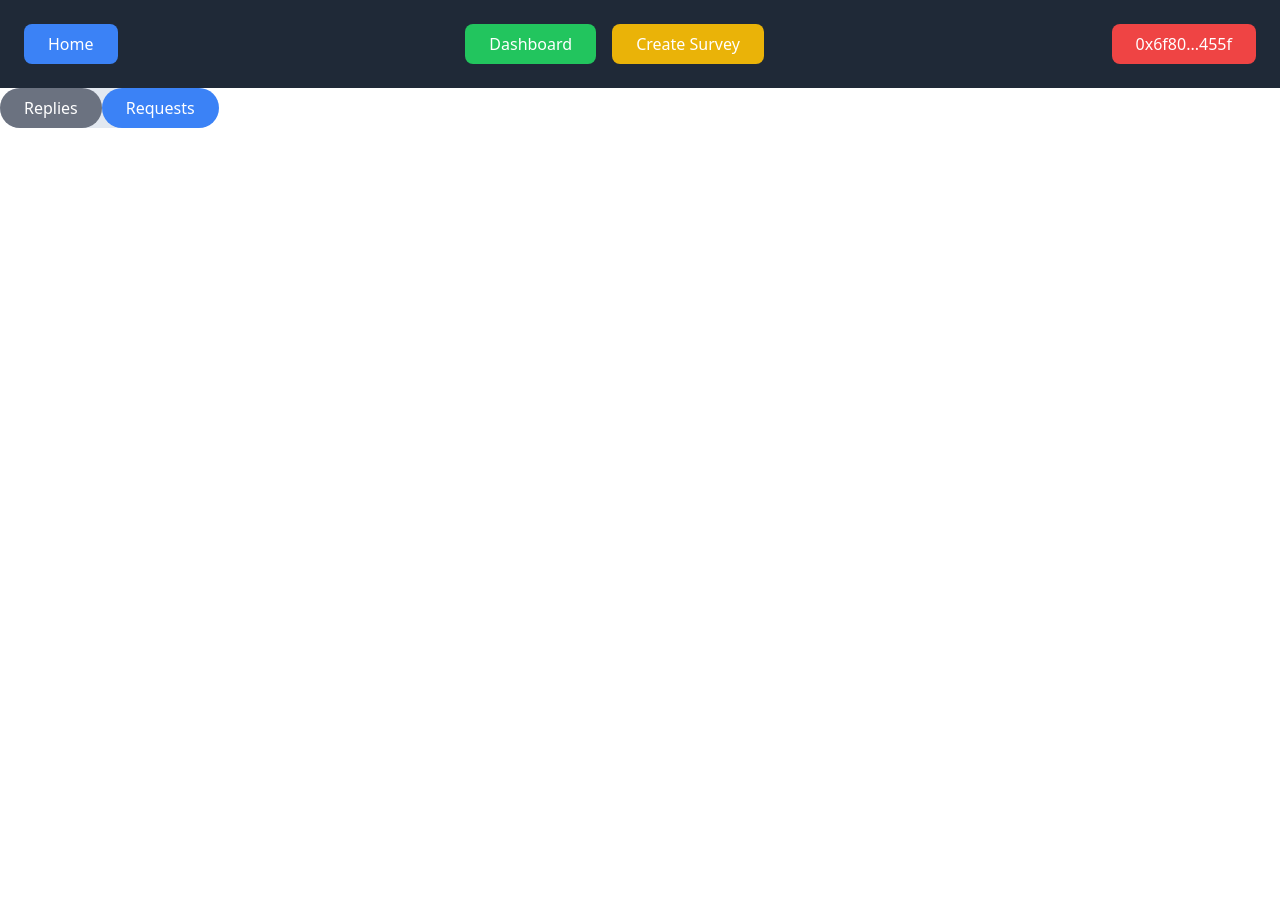
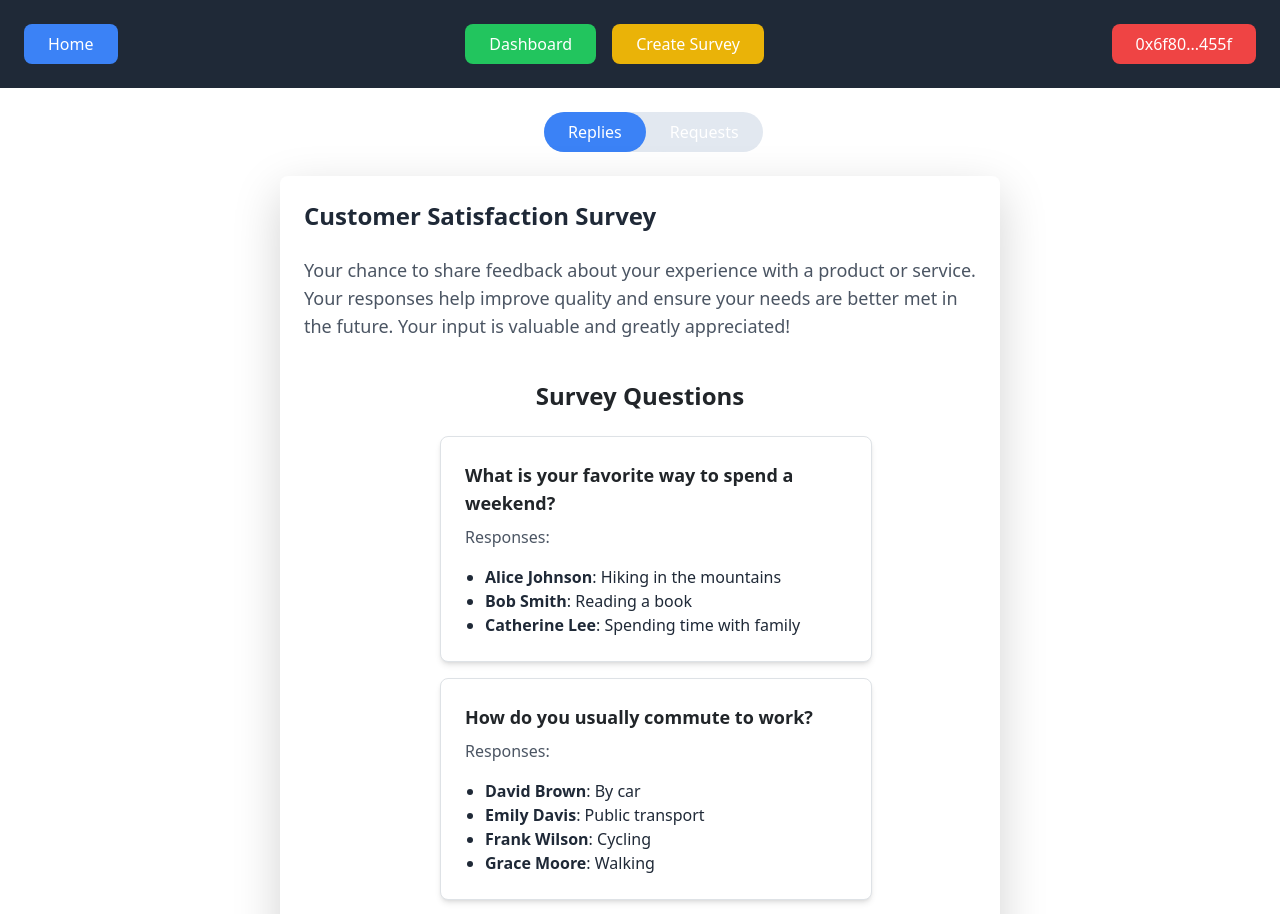
Before and after one commit to jasonkwm/ethkl-cat-soup, a Next.js app: page /create/view in a window 1280 px wide. Shown: the top 914 px of the page. Before the commit the page ends 800 px from the top, so only its background shows below. Built offline with nearby package versions, Linux system fonts and the light colour scheme.

Commit message:
feat: complete replies ui

```diff
--- a/src/app/create/view/page.tsx
+++ b/src/app/create/view/page.tsx
@@ -1,10 +1,13 @@
+import Container from "@/components/Container";
+import Replies from "@/components/create/Replies";
 import Toggler from "@/components/create/Toggler";
 
 // list of replies
 export default function View() {
   return (
-    <>
+    <Container>
       <Toggler />
-    </>
+      <Replies />
+    </Container>
   );
 }
--- /dev/null
+++ b/src/components/Container.tsx
@@ -0,0 +1,11 @@
+import { ReactNode } from "react";
+
+const Container = ({ children }: { children: ReactNode }) => {
+  return (
+    <div className="max-w-3xl mx-auto p-4 bg-white rounded-lg flex flex-col items-center justify-center">
+      {children}
+    </div>
+  );
+};
+
+export default Container;
--- /dev/null
+++ b/src/components/create/Replies.tsx
@@ -0,0 +1,85 @@
+"use client";
+
+import { useState } from "react";
+
+const surveyData = [
+  {
+    question: "What is your favorite way to spend a weekend?",
+    answers: [
+      { user: "Alice Johnson", answer: "Hiking in the mountains" },
+      { user: "Bob Smith", answer: "Reading a book" },
+      { user: "Catherine Lee", answer: "Spending time with family" },
+    ],
+  },
+  {
+    question: "How do you usually commute to work?",
+    answers: [
+      { user: "David Brown", answer: "By car" },
+      { user: "Emily Davis", answer: "Public transport" },
+      { user: "Frank Wilson", answer: "Cycling" },
+      { user: "Grace Moore", answer: "Walking" },
+    ],
+  },
+  {
+    question: "What kind of music do you enjoy?",
+    answers: [
+      { user: "Henry Taylor", answer: "Jazz" },
+      { user: "Isabella Martinez", answer: "Pop" },
+      { user: "Jack Anderson", answer: "Classical" },
+      { user: "Alice Johnson", answer: "Rock" },
+    ],
+  },
+  {
+    question: "What is your favorite movie of all time?",
+    answers: [
+      { user: "Bob Smith", answer: "Inception" },
+      { user: "Catherine Lee", answer: "The Godfather" },
+      { user: "Emily Davis", answer: "Forrest Gump" },
+    ],
+  },
+  {
+    question: "What hobby would you like to pick up?",
+    answers: [
+      { user: "David Brown", answer: "Photography" },
+      { user: "Grace Moore", answer: "Gardening" },
+      { user: "Frank Wilson", answer: "Cooking" },
+      { user: "Henry Taylor", answer: "Playing the guitar" },
+    ],
+  },
+];
+
+export default function Replies() {
+  const [survey, setSurvey] = useState({
+    pollId: 1,
+    name: "Customer Satisfaction Survey",
+    description:
+      "Your chance to share feedback about your experience with a product or service. Your responses help improve quality and ensure your needs are better met in the future. Your input is valuable and greatly appreciated!",
+    image: "",
+    marketReply: 300,
+    incentive: 2,
+  });
+  return (
+    <div className=" mx-auto p-6 bg-white rounded-lg shadow-lg mt-4">
+      <h1 className="text-2xl font-bold mb-4 text-gray-800">{survey.name}</h1>
+      <p className="text-lg text-gray-600">{survey.description}</p>
+      <div className="max-w-lg mx-auto p-4">
+        <h1 className="text-2xl font-bold text-center mb-6">Survey Questions</h1>
+        <ul className="space-y-4">
+          {surveyData.map((item, index) => (
+            <li key={index} className="p-4 bg-white rounded-lg shadow-md border border-gray-200">
+              <h2 className="text-lg font-semibold">{item.question}</h2>
+              <p className="text-gray-600">Responses:</p>
+              <ul className="list-disc pl-5">
+                {item.answers.map((response, userIndex) => (
+                  <li key={userIndex} className="text-gray-800">
+                    <strong>{response.user}</strong>: {response.answer}
+                  </li>
+                ))}
+              </ul>
+            </li>
+          ))}
+        </ul>
+      </div>
+    </div>
+  );
+}
--- a/src/components/create/Toggler.tsx
+++ b/src/components/create/Toggler.tsx
@@ -7,8 +7,8 @@ const Toggler: React.FC = () => {
     <div className="flex text-center justify-between w-48 bg-slate-200 rounded-full">
       <button
         onClick={() => setIsReplies(true)}
-        className={`px-4 py-2 rounded-full bg-blue-500 hover:bg-blue-600 transition-colors text-white no-underline ${
-          isReplies ? "bg-gray-500 hover:bg-gray-500" : ""
+        className={`px-4 py-2 rounded-full bg-slate-200 transition-colors text-white no-underline ${
+          isReplies ? "!bg-blue-500 hover:bg-blue-500" : ""
         }`}
         disabled={isReplies}
       >
@@ -16,8 +16,8 @@ const Toggler: React.FC = () => {
       </button>
       <button
         onClick={() => setIsReplies(false)}
-        className={`px-4 py-2 rounded-full bg-blue-500 hover:bg-blue-600 transition-colors text-white no-underline ${
-          !isReplies ? "bg-gray-500 hover:bg-gray-500" : ""
+        className={`px-4 py-2 rounded-full bg-slate-200 transition-colors text-white no-underline ${
+          !isReplies ? "!bg-blue-500 hover:bg-blue-500" : ""
         }`}
         disabled={!isReplies}
       >
```
